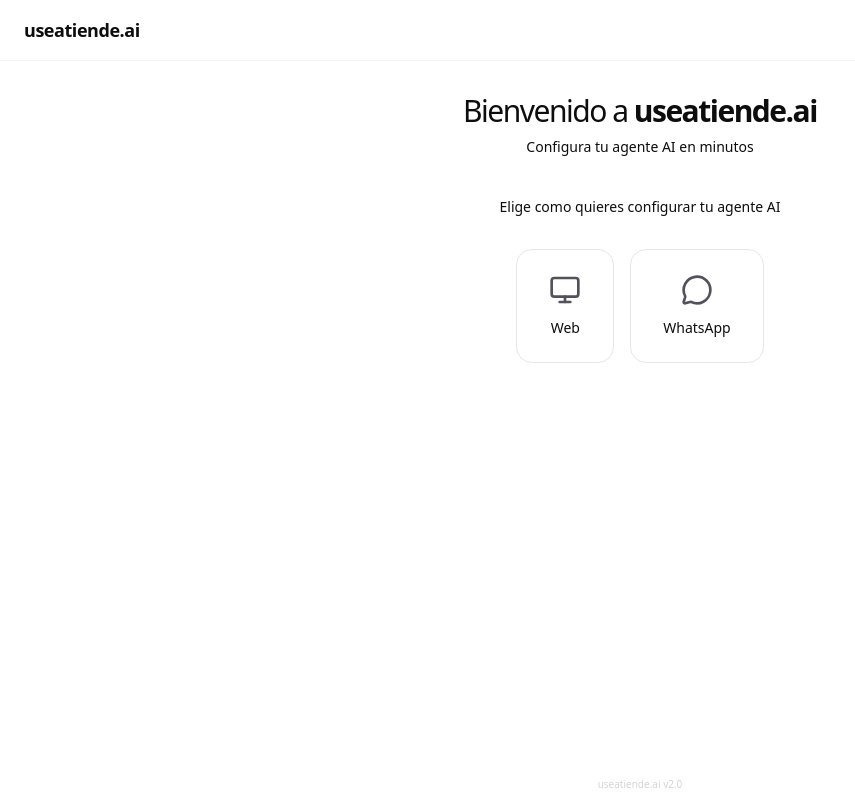
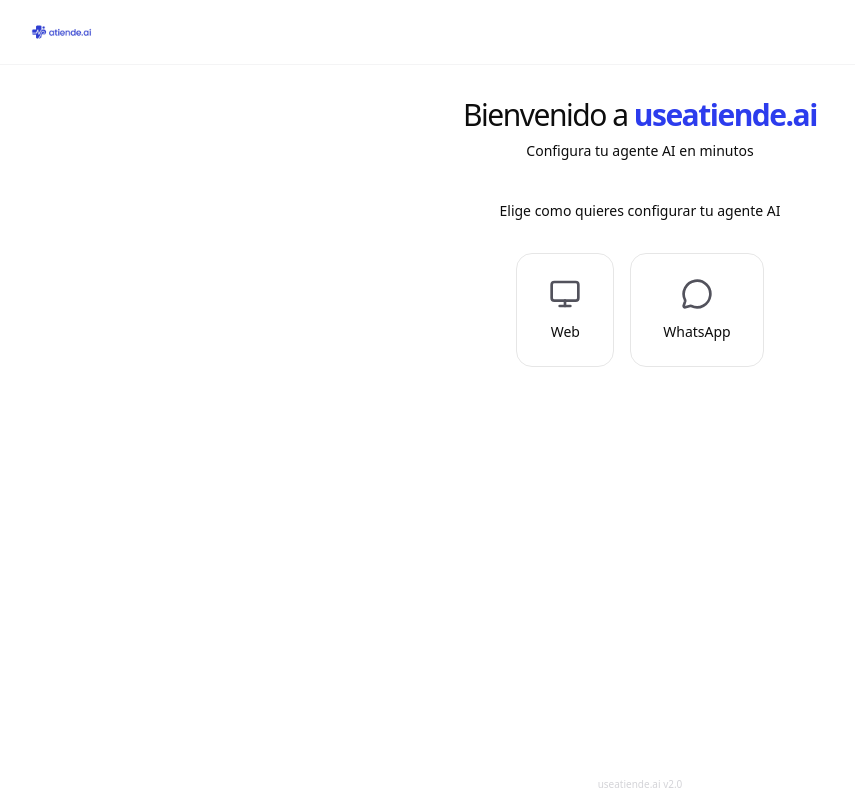
Before and after one commit to javiercamarapp/atiende.ai, a Next.js app in the folder atiende-ai/: page /onboarding in a window 1280 px wide. Shown: the whole page, without its empty margins (0-855 px from the left). Built offline with nearby package versions, Linux system fonts and the light colour scheme.

Commit message:
style(onboarding): brand-blue useatiende.ai + logo top-left
- Replace plain "useatiende.ai" header text with logo.png (top-left)
- Recolor "useatiende.ai" in welcome h2 to brand-blue to match software style

```diff
--- a/atiende-ai/src/components/onboarding/OnboardingChat.tsx
+++ b/atiende-ai/src/components/onboarding/OnboardingChat.tsx
@@ -1,6 +1,7 @@
 'use client';
 import { useState, useRef, useEffect, useCallback } from 'react';
 import { useRouter } from 'next/navigation';
+import Image from 'next/image';
 import { TypewriterMessage } from './TypewriterMessage';
 import { ChannelSelector } from './ChannelSelector';
 import { ChatInput } from './ChatInput';
@@ -456,7 +457,15 @@ export function OnboardingChat() {
     <div className="h-[100dvh] flex flex-col bg-white">
       {/* Header */}
       <header className="flex items-center justify-between px-6 py-4 border-b border-zinc-100">
-        <h1 className="text-lg font-semibold tracking-tight">useatiende.ai</h1>
+        <Image
+          src="/logo.png"
+          alt="atiende.ai"
+          width={472}
+          height={200}
+          priority
+          style={{ height: '32px', width: 'auto' }}
+          className="shrink-0"
+        />
         {phase === 'conversation' && vertical && totalRequired > 0 && (
           <ProgressIndicator
             current={capturedRequired}
@@ -472,7 +481,7 @@ export function OnboardingChat() {
           {/* Welcome header */}
           <div className="text-center mb-6 animate-element animate-delay-100">
             <h2 className="text-3xl font-light tracking-tighter mb-2">
-              Bienvenido a <span className="font-semibold">useatiende.ai</span>
+              Bienvenido a <span className="font-semibold text-[hsl(var(--brand-blue))]">useatiende.ai</span>
             </h2>
             <p className="text-muted-foreground text-sm">
               Configura tu agente AI en minutos
```
